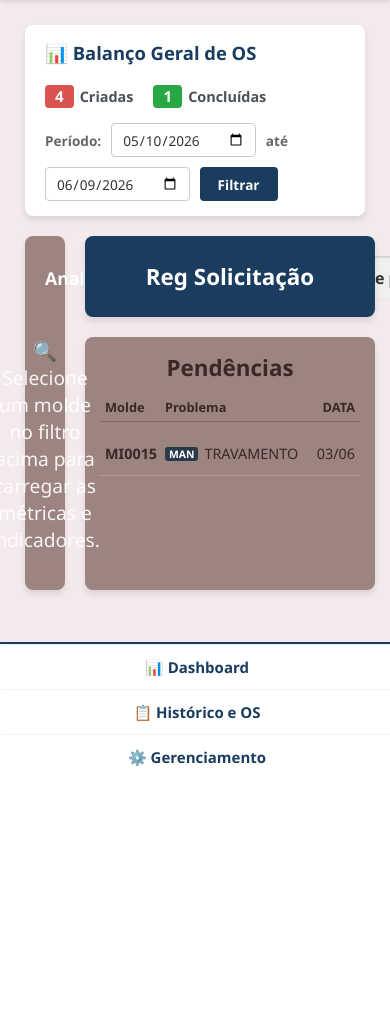
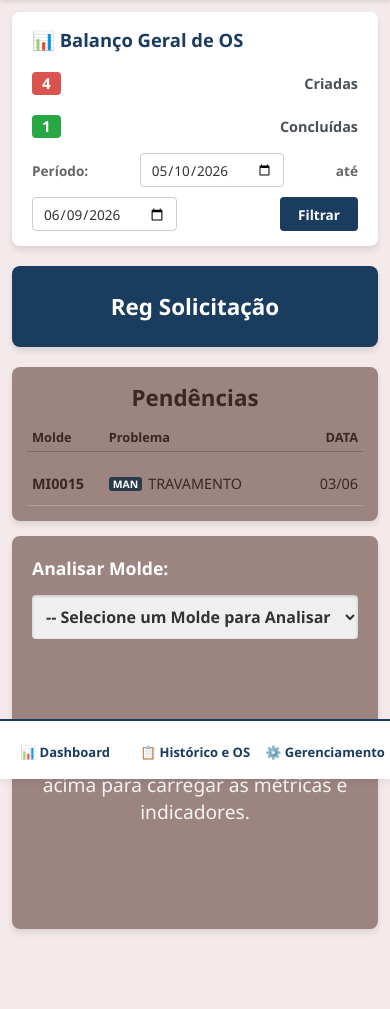
Before and after one commit to GRigotti/RFS, a Django app: page / in a window 390 px wide. Shown: the part 65-1074 px from the top of the page. Before the commit the page ends 831 px from the top, so only its background shows below. Run offline with Django 5.2, Linux system fonts and the light colour scheme; data comes from the database, SQL or seed files in the repository.

Commit message:
V0.4.5 - ajustado layout responsividade para dispositivos moveis.

```diff
--- a/app_ferramentaria/templates/ferramentaria/base.html
+++ b/app_ferramentaria/templates/ferramentaria/base.html
@@ -93,45 +93,78 @@
             }
         }
         /* ==========================================================================
-           2. RESPONSIVIDADE PARA CELULARES (ATÉ 768PX)
+           2. 📱 RESPONSIVIDADE PARA CELULARES (ATÉ 768PX) - FIM DA BAGUNÇA
            ========================================================================== */
         @media (max-width: 768px) {
 
-            /* Transforma o menu em uma barra fixa colada no rodapé da janela */
+            /* 🧭 MENU: Transforma em uma barra horizontal perfeita no rodapé */
             .nav-tabs-container {
                 position: fixed;
                 bottom: 0;
                 left: 0;
                 width: 100%;
-                flex-direction: column; /* Alinha os itens do menu um em cima do outro */
+                flex-direction: row !important; /* 🟢 Garante um ao lado do outro */
                 padding: 0;
                 gap: 0;
                 border-bottom: none;
                 border-top: 2px solid #1a3c5e;
-                z-index: 10000; /* Garante que o menu fique na frente dos gráficos */
+                z-index: 10000;
                 background-color: #ffffff;
+                height: 60px; /* Altura fixa ergonômica para o polegar */
             }
 
-            /* Ajusta os links para ocuparem toda a largura no celular */
+            /* Distribui os 3 links igualmente preenchendo 100% da largura horizontal */
             .nav-tab-link {
-                width: 100%;
+                flex: 1 !important;
+                width: auto !important;
                 justify-content: center;
-                padding: 12px 20px;
-                font-size: 15px;
+                align-items: center;
+                padding: 10px 2px !important;
+                font-size: 13px !important; /* Compacto para não quebrar texto em telas pequenas */
                 border-bottom: none !important;
-                border-left: 4px solid transparent; /* Indicador passa para a lateral */
-                border-top: 1px solid #f0f0f0;
+                border-top: 3px solid transparent !important; /* Destaque visual vai para o topo do botão */
+                white-space: nowrap;
             }
 
-            /* Indicador visual da aba ativa no celular */
+            /* Indicador visual de aba ativa adaptado para a barra horizontal inferior */
             .nav-tab-link.active-page {
-                border-left: 4px solid #1a3c5e;
+                border-top: 3px solid #1a3c5e !important;
+                border-left: none !important;
                 background-color: rgba(26, 60, 94, 0.05);
             }
 
-            /* Adiciona margem de segurança no fundo para o conteúdo não sumir sob o menu */
+            /* 📐 CONTEÚDO: Margem de proteção inferior menor para a barra horizontal */
             .content-area {
-                padding-bottom: 170px !important;
+                padding: 12px !important; /* Otimiza espaço físico útil no celular */
+                padding-bottom: 80px !important; /* Evita que o menu cubra os botões de baixo */
+            }
+
+            /* 💥 FIM DAS SOBREPOSIÇÕES: Força o empilhamento vertical completo dos painéis */
+            .dash-container {
+                flex-direction: column-reverse !important; /* 🟢 column-reverse: Joga as Pendências e Botão para o TOPO no telemóvel */
+                gap: 15px !important;
+            }
+
+            .hist-container {
+                flex-direction: column !important; /* Mantém o histórico na ordem normal */
+                gap: 15px !important;
+            }
+
+            .dash-right, .dash-left, .hist-lista, .hist-dash {
+                flex: 1 !important;
+                width: 100% !important;
+                min-width: 0 !important;
+            }
+
+            /* Torna os formulários de filtro responsivos (Balanço Geral de OS) */
+            .content-area form {
+                flex-direction: column !important;
+                align-items: stretch !important;
+            }
+            .content-area form div {
+                margin-left: 0 !important;
+                width: 100% !important;
+                justify-content: space-between !important;
             }
         }
         </style>
--- a/app_ferramentaria/templates/ferramentaria/dashboard.html
+++ b/app_ferramentaria/templates/ferramentaria/dashboard.html
@@ -297,7 +297,7 @@
 </div>
 
 
-<div class="dash-container" style="display: flex !important; flex-direction: row !important; gap: 20px; width: 100%; align-items: stretch; box-sizing: border-box;">
+<div class="dash-container" style="display: flex; flex-direction: row-reverse; gap: 20px; width: 100%; align-items: stretch; box-sizing: border-box;">
 
     <div class="dash-left" style="flex: 7; background-color: #9c8481; border-radius: 8px; padding: 20px; display: flex; flex-direction: column; gap: 20px; box-shadow: 0 4px 6px rgba(0,0,0,0.1); box-sizing: border-box;">
 
```
